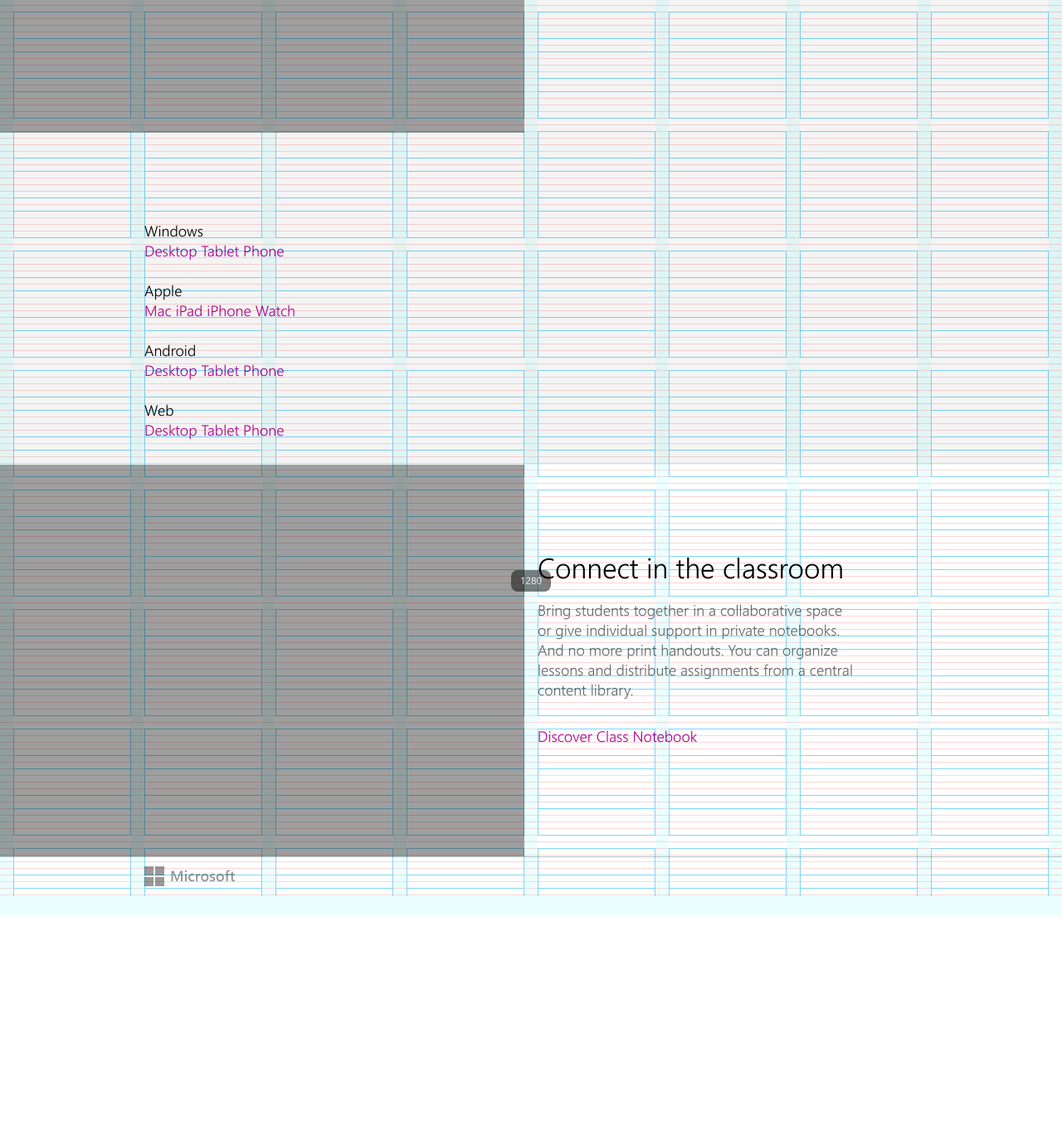
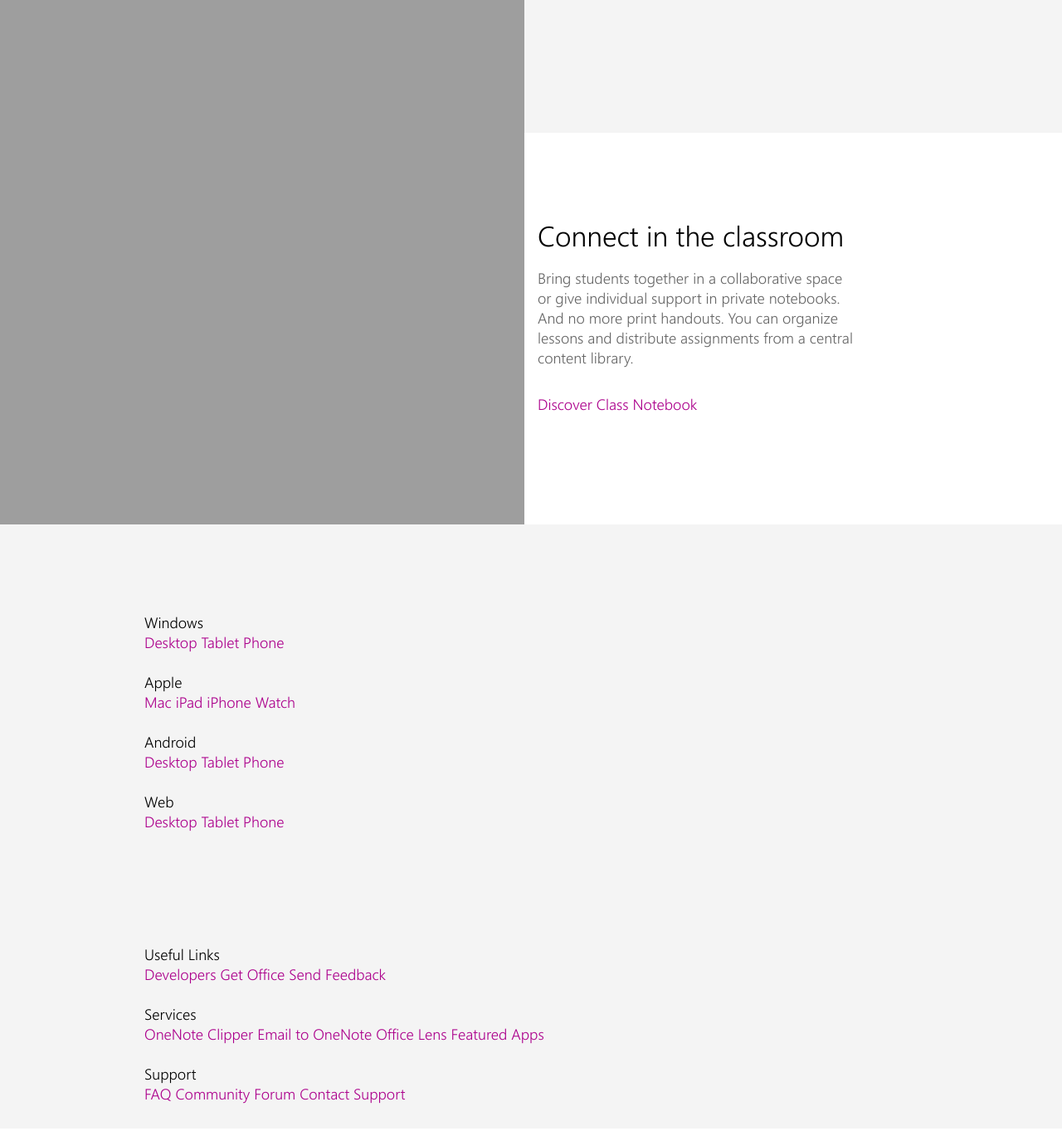
Before and after one commit to OneNoteSite/siteleaf, a Jekyll site: the page built from download.markdown, in a window 1280 px wide and 1400 px high, scrolled down 2498 px. Shown: the top 1369 px of the window at 83% size. Built offline with Jekyll 4.4.1, drawn with Linux system fonts in a browser that asks for light colours; comment, search, counter and statistics services are not loaded.

Commit message:
updated Images

```diff
--- a/_layouts/default.html
+++ b/_layouts/default.html
@@ -23,10 +23,12 @@
 		<link href="/$/css/polyfill.object-fit.min.css" media="screen, projection" rel="stylesheet" type="text/css" />
 
 		<!-- Development Only -->
+<!--
 		<script src="/$/js/content.js"></script>
 		<script src="/$/js/grid.js"></script>
 		<script src="/$/js/viewSize.js"></script>
-		<script src="/$/js/liveReload.js"></script>
+-->
+<!-- 		<script src="/$/js/liveReload.js"></script> -->
 		<script src="/$/js/Utils.js"></script>
 
 <!-- 		<script>objectFit.polyfill({selector:'section > figure.image > img', fittype:'cover', disableCrossDomain:'true'});</script> -->
@@ -129,6 +131,15 @@
 				<figure class="image"><img src="/$/img/Access_4x3.png" alt="" /></figure>
 				<hr/>
 			</section>
+			<section class="text-right">
+				<header>
+					<h2>Connect in the classroom</h2>
+				</header>
+				<p>Bring students together in a collaborative space or give individual support in private notebooks. And no more print handouts. You can organize lessons and distribute assignments from a central content library.</p>
+				<p><a href="#">Discover Class Notebook</a></p>
+				<figure class="image"><img src="/$/img/Edu_4x3.png" /></figure>
+				<hr/>
+			</section>
 			<section id="platforms" class="color-full-bleed" 	>
 				<!-- <header>
 					<h2>Available on these platforms.</h2>
@@ -170,14 +181,35 @@
 				</ul>
 				<hr />
 			</section>
-			<section class="text-right">
-				<header>
-					<h2>Connect in the classroom</h2>
-				</header>
-				<p>Bring students together in a collaborative space or give individual support in private notebooks. And no more print handouts. You can organize lessons and distribute assignments from a central content library.</p>
-				<p><a href="#">Discover Class Notebook</a></p>
-				<figure class="image"><img src="/$/img/Edu_4x3.png" /></figure>
-				<hr/>
+			<section id="platforms" class="color-full-bleed" 	>
+				<ul class="columns-thirds">
+					<li>
+						<h4>Useful Links</h4>
+						<p>
+							<a href="#">Developers</a>
+							<a href="#">Get Office</a>
+							<a href="#">Send Feedback</a>
+						</p>
+					</li>
+					<li>
+						<h4>Services</h4>
+						<p>
+							<a href="#">OneNote Clipper</a>
+							<a href="#">Email to OneNote</a>
+							<a href="#">Office Lens</a>
+							<a href="#">Featured Apps</a>
+						</p
+					</li>
+					<li>
+						<h4>Support</h4>
+						<p>
+							<a href="#">FAQ</a>
+							<a href="#">Community Forum</a>
+							<a href="#">Contact Support</a>
+						</p
+					</li>
+				</ul>
+				<hr />
 			</section>
 		</main>
 		<footer>
```
Also changed, not shown: 6 other files.
